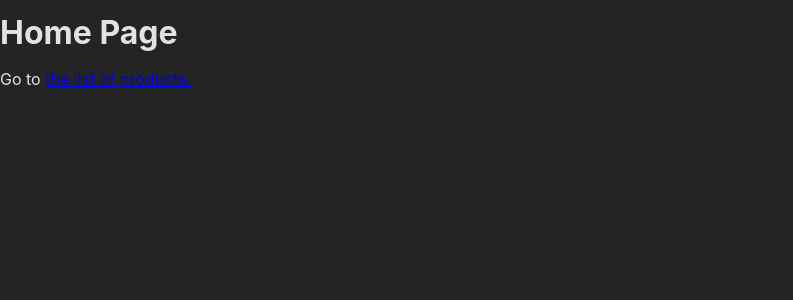
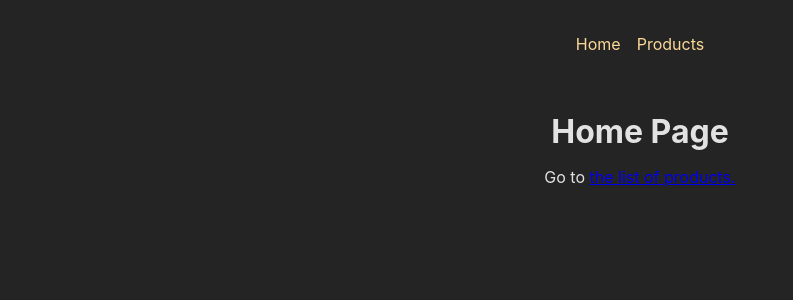
Before and after one commit to NicholasCloud4/Router, a React (Create React App) app: page / in a window 1280 px wide. Shown: the top 300 px of the page, without its empty margins (0-793 px from the left). Built offline with nearby package versions, Linux system fonts and the light colour scheme.

Commit message:
Layout and Nested Routes

```diff
--- /dev/null
+++ b/src/components/MainNavigation.js
@@ -0,0 +1,20 @@
+import React from 'react'
+import { Link } from 'react-router-dom'
+import classes from './MainNavigation.module.css'
+
+export default function MainNavigation() {
+    return (
+        <header className={classes.header}>
+            <nav>
+                <ul className={classes.list}>
+                    <li>
+                        <Link to="/">Home</Link>
+                    </li>
+                    <li>
+                        <Link to="/products">Products</Link>
+                    </li>
+                </ul>
+            </nav>
+        </header>
+    )
+}
--- /dev/null
+++ b/src/components/MainNavigation.module.css
@@ -0,0 +1,23 @@
+.header {
+    max-width: 60rem;
+    margin: auto;
+    padding: 2rem;
+    display: flex;
+    justify-content: center;
+}
+
+.list {
+    display: flex;
+    gap: 1rem;
+}
+
+.list a {
+    text-decoration: none;
+    color: var(--color-primary-400);
+}
+
+.list a:hover,
+.list a.active {
+    color: var(--color-primary-800);
+    text-decoration: underline;
+}
--- /dev/null
+++ b/src/pages/RootLayout.js
@@ -0,0 +1,16 @@
+import React from 'react'
+import { Outlet } from 'react-router-dom'
+import MainNavigation from '../components/MainNavigation'
+import classes from './RootLayout.module.css'
+
+export default function RootLayout() {
+    return (
+        <>
+            <MainNavigation />
+
+            <main className={classes.content}>
+                <Outlet />
+            </main>
+        </>
+    )
+}
--- /dev/null
+++ b/src/pages/RootLayout.module.css
@@ -0,0 +1,4 @@
+.content {
+    margin: 2rem auto;
+    text-align: center;
+}
```
Also changed, not shown: src/App.js (+9 -2 lines).
